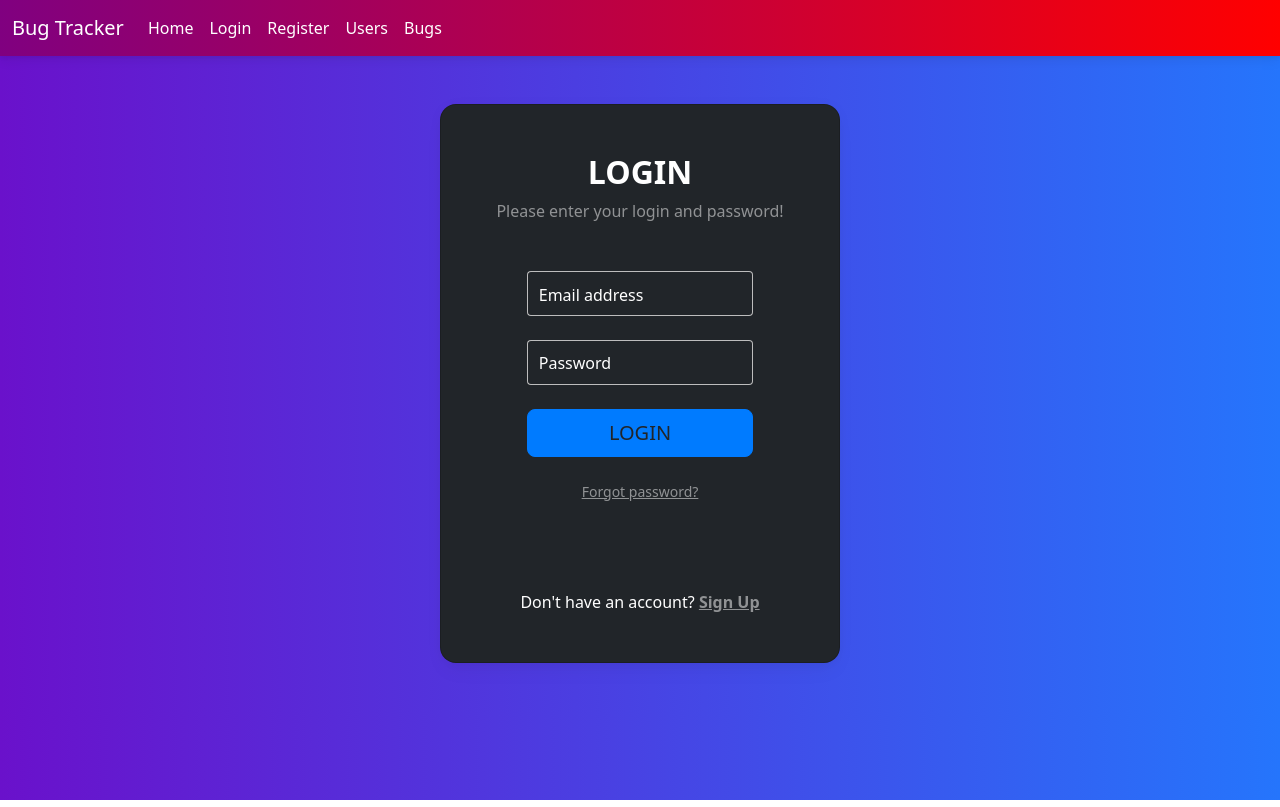
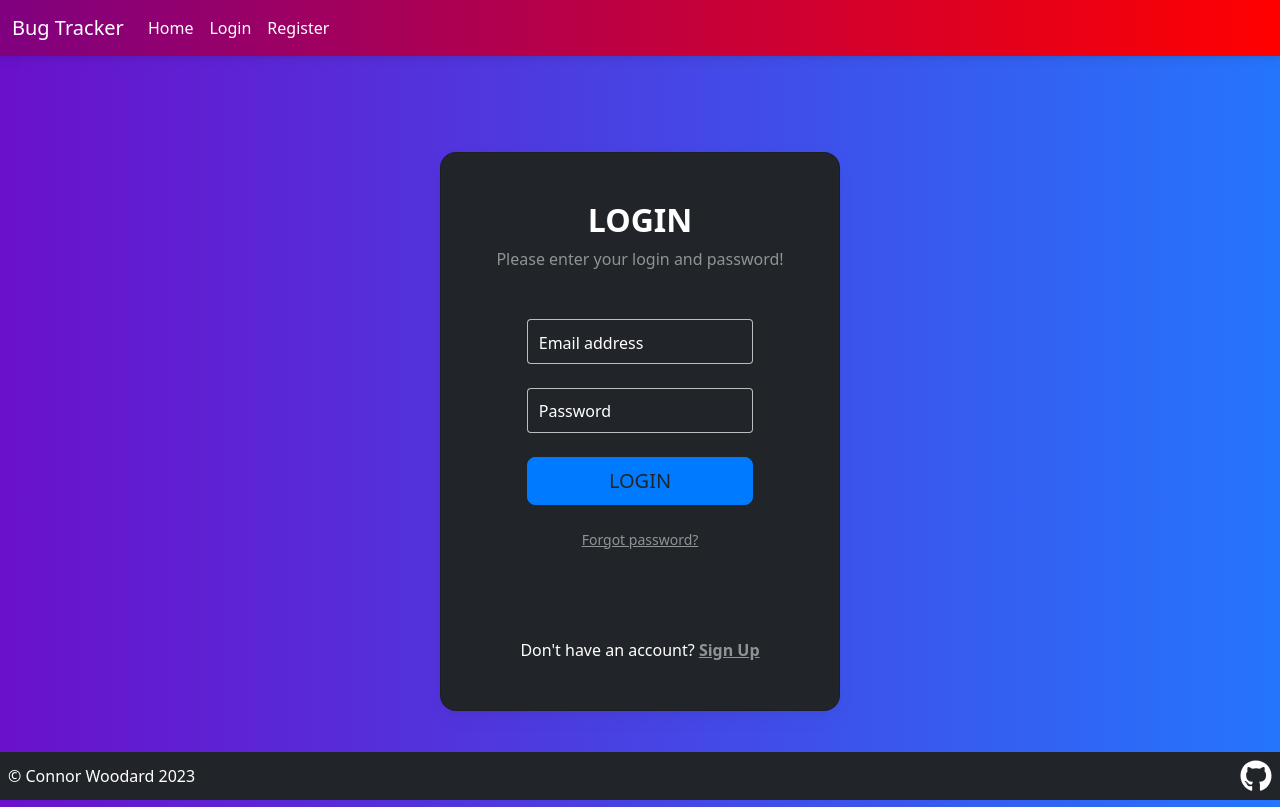
Before and after one commit to ConnorWoodard/issue-tracker-react, a React (Vite) app: page /login in a window 1280 px wide. Built offline with nearby package versions, Linux system fonts and the light colour scheme.

Commit message:
first push of lab 05-03

```diff
--- a/src/App.jsx
+++ b/src/App.jsx
@@ -1,12 +1,18 @@
 import React, { useState } from 'react';
-import { BrowserRouter as Router, Routes, Route } from 'react-router-dom';
-import LoginForm from './components/login';
-import RegisterForm from './components/register';
+import { BrowserRouter as Router, Routes, Route, Navigate, useNavigate } from 'react-router-dom';
+import LoginForm from './components/LoginForm';
+import RegisterForm from './components/RegisterForm';
 import BugList from './components/bugs';
 import BugListItem from './components/bugitem';
 import UserList from './components/users';
 import UserListItem from './components/useritem';
-import Navbar from './components/navbar';
+import CustomNavbar from './components/CustomNavbar';
+import { ToastContainer, toast } from 'react-toastify';
+import 'react-toastify/dist/ReactToastify.min.css';
+import Footer from './components/Footer';
+
+
+
 
 const App = () => {
   // State to manage the current screen
@@ -28,42 +34,47 @@ const App = () => {
     switchScreen('home');
   };
 
+  function showError(message) {
+    toast(message, { type: 'error', position: 'bottom-right' });
+  }
+
+  function showSuccess(message) {
+    toast(message, { type: 'success', position: 'bottom-right' });
+  }
+
+  const [auth, setAuth] = useState(null);
+
+  const navigate = useNavigate();
+
+  function onLogin(auth) {
+    setAuth(auth);
+    navigate('/bug/list');
+    showSuccess('Logged in!');
+  }
+  function onLogout() {
+    setAuth(null);
+    navigate('/login');
+    showSuccess('Logged out!');
+  }
+
   return (
-    <Router>
-      <Navbar/>
+    <>
+      <CustomNavbar auth={auth} onLogout={onLogout}/>
+      <ToastContainer />
+      <main className='container my-5'>
       <Routes>
-        <Route
-          path="/login"
-          element={<LoginForm onLogin={handleLogin} onSwitchScreen={() => switchScreen('register')} />}
-        />
-        <Route
-          path="/login"
-          element={<LoginForm onLogin={handleLogin} onSwitchScreen={() => switchScreen('register')} />}
-        />
-        <Route
-          path="/register"
-          element={<RegisterForm onSwitchScreen={() => switchScreen('login')} />}
-        />
-        <Route
-          path="/bugs"
-          element={<BugList bugs={[{ id: '1', title: 'Sample Bug 1', description: 'Description 1' }, { id: '2', title: 'Sample Bug 2', description: 'Description 2' }]} />}
-        />
-        {/* Route for bug details */}
-        <Route
-          path="/bug/:id"
-          element={<BugListItem bug={{ id: '1', title: 'Sample Bug 1', description: 'Description 1' }} />}
-        />
-        <Route
-          path="/users"
-          element={<UserList users={[{ id: '1', name: 'John Doe' }, { id: '2', name: 'Jane Doe' }]} />}
-        />
-        <Route
-          path="/user/:id"
-          element={<UserListItem user={{ id: '1', name: 'John Doe' }} />}
-        />
-        {/* Add other routes as needed */}
+        <Route path="/" element={<Navigate to="/login" />} />
+        <Route path="/login" element={<LoginForm onLogin={handleLogin} onSwitchScreen={() => switchScreen('register')} />} />
+        <Route path="/register" element={<RegisterForm onSwitchScreen={() => switchScreen('login')} />} />
+        <Route path="/bug/list" element={<BugList />} />
+        {/* <Route path="/bug/:bugId" element={<BugEditor />} /> */}
+        <Route path="/user/list" element={<UserList />} />
+        {/* <Route path="/user/:userId" element={<UserEditor />} /> */}
+        {/* <Route path="*" element={<NotFound />} /> */}
       </Routes>
-    </Router>
+      </main>
+      <Footer />
+    </>
   );
 };
 
--- /dev/null
+++ b/src/components/CustomNavbar.jsx
@@ -0,0 +1,74 @@
+import React from 'react';
+import 'bootstrap/dist/css/bootstrap.min.css';
+import 'bootstrap';
+
+import { Link } from 'react-router-dom';
+import '../register.css';
+
+const CustomNavbar = ({ auth, onLogout }) => {
+  const gradientBackground = {
+    background: 'linear-gradient(to right, #800080, #ff0000)', // Purple to Red gradient
+  };
+
+  const onClickLogout = (evt) => {
+    evt.preventDefault();
+    onLogout();
+  };
+
+  return (
+    <nav className="navbar navbar-expand-lg navbar-dark" style={gradientBackground}>
+      <div className="container-fluid">
+        <Link to="/login" className="navbar-brand text-white">
+          Bug Tracker
+        </Link>
+        <button className="navbar-toggler" type="button" data-bs-toggle="collapse" data-bs-target="#navbarScroll">
+          <span className="navbar-toggler-icon"></span>
+        </button>
+        <div className="collapse navbar-collapse" id="navbarScroll">
+          <ul className="navbar-nav me-auto">
+            <li className="nav-item">
+              <Link to="/login" className="nav-link text-white">
+                Home
+              </Link>
+            </li>
+            {!auth && (
+              <>
+                <li className="nav-item">
+                  <Link to="/login" className="nav-link text-white">
+                    Login
+                  </Link>
+                </li>
+                <li className="nav-item">
+                  <Link to="/register" className="nav-link text-white">
+                    Register
+                  </Link>
+                </li>
+              </>
+            )}
+            {auth && (
+              <>
+                <li className="nav-item">
+                  <Link to="/users" className="nav-link text-white">
+                    Users
+                  </Link>
+                </li>
+                <li className="nav-item">
+                  <Link to="/bugs" className="nav-link text-white">
+                    Bugs
+                  </Link>
+                </li>
+                <li className="nav-item">
+                  <Link to="/login" className="nav-link text-white" onClick={(evt) => onClickLogout(evt)}>
+                    Logout
+                  </Link>
+                </li>
+              </>
+            )}
+          </ul>
+        </div>
+      </div>
+    </nav>
+  );
+};
+
+export default CustomNavbar;
--- /dev/null
+++ b/src/components/Footer.jsx
@@ -0,0 +1,17 @@
+// Footer.jsx
+import { FaGithub } from 'react-icons/fa';
+
+function Footer() {
+  const githubUrl = 'https://github.com/ConnorWoodard'; // Replace with your GitHub profile URL
+
+  return (
+    <footer className="bg-dark text-white p-2" style={{ position: 'fixed', bottom: 0, width: '100%', display: 'flex', justifyContent: 'space-between', alignItems: 'center' }}>
+      <div>&copy; Connor Woodard 2023</div>
+      <a href={githubUrl} target="_blank" rel="noopener noreferrer" className="text-white">
+        <FaGithub size={32} />
+      </a>
+    </footer>
+  );
+}
+
+export default Footer;
--- a/src/components/navbar.jsx
+++ /dev/null
@@ -1,42 +0,0 @@
-import React from 'react';
-import { Navbar, Container, Nav, NavDropdown } from 'react-bootstrap';
-import { Link } from 'react-router-dom';
-import '../register.css';
-
-const CustomNavbar = () => {
-  const gradientBackground = {
-    background: 'linear-gradient(to right, #800080, #ff0000)', // Purple to Red gradient
-  };
-
-  return (
-    <Navbar style={gradientBackground} expand="lg" variant="dark">
-      <Container fluid>
-        <Navbar.Brand as={Link} to="/login" className="text-white">
-          Bug Tracker
-        </Navbar.Brand>
-        <Navbar.Toggle aria-controls="navbarScroll" className="custom-toggler-icon" />
-        <Navbar.Collapse id="navbarScroll">
-          <Nav className="me-auto" navbarScroll>
-            <Nav.Link as={Link} to="/login" className="text-white">
-              Home
-            </Nav.Link>
-            <Nav.Link as={Link} to="/login" className="text-white">
-              Login
-            </Nav.Link>
-            <Nav.Link as={Link} to="/register" className="text-white">
-              Register
-            </Nav.Link>
-            <Nav.Link as={Link} to="/users" className="text-white">
-              Users
-            </Nav.Link>
-            <Nav.Link as={Link} to="/bugs" className="text-white">
-              Bugs
-            </Nav.Link>
-          </Nav>
-        </Navbar.Collapse>
-      </Container>
-    </Navbar>
-  );
-};
-
-export default CustomNavbar;
--- a/src/main.jsx
+++ b/src/main.jsx
@@ -3,9 +3,16 @@ import ReactDOM from 'react-dom/client'
 import 'mdb-react-ui-kit/dist/css/mdb.min.css';
 import "@fortawesome/fontawesome-free/css/all.min.css";
 import App from './App'
+import 'bootstrap/dist/css/bootstrap.min.css';
+import 'bootstrap';
+import { BrowserRouter } from 'react-router-dom';
+
+
 
 ReactDOM.createRoot(document.getElementById('root')).render(
   <React.StrictMode>
-    <App />
+    <BrowserRouter>
+      <App />
+    </BrowserRouter>
   </React.StrictMode>,
 )
```
Also changed, not shown: package.json (+6 -3 lines), src/components/LoginForm.jsx (renamed from src/components/login.jsx), src/components/RegisterForm.jsx (renamed from src/components/register.jsx), 2 other files (tests, documents, lock files or other folders).
